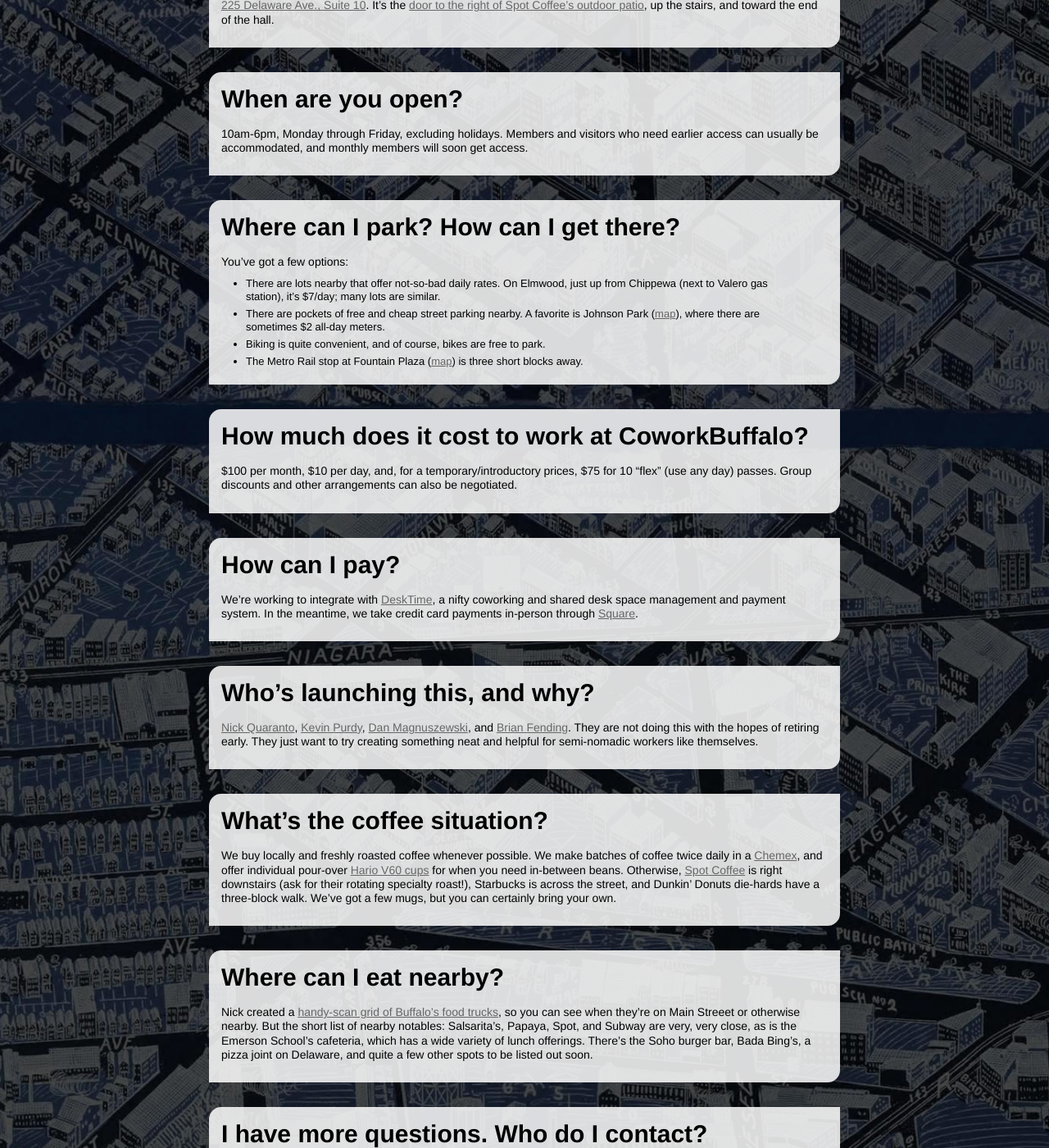
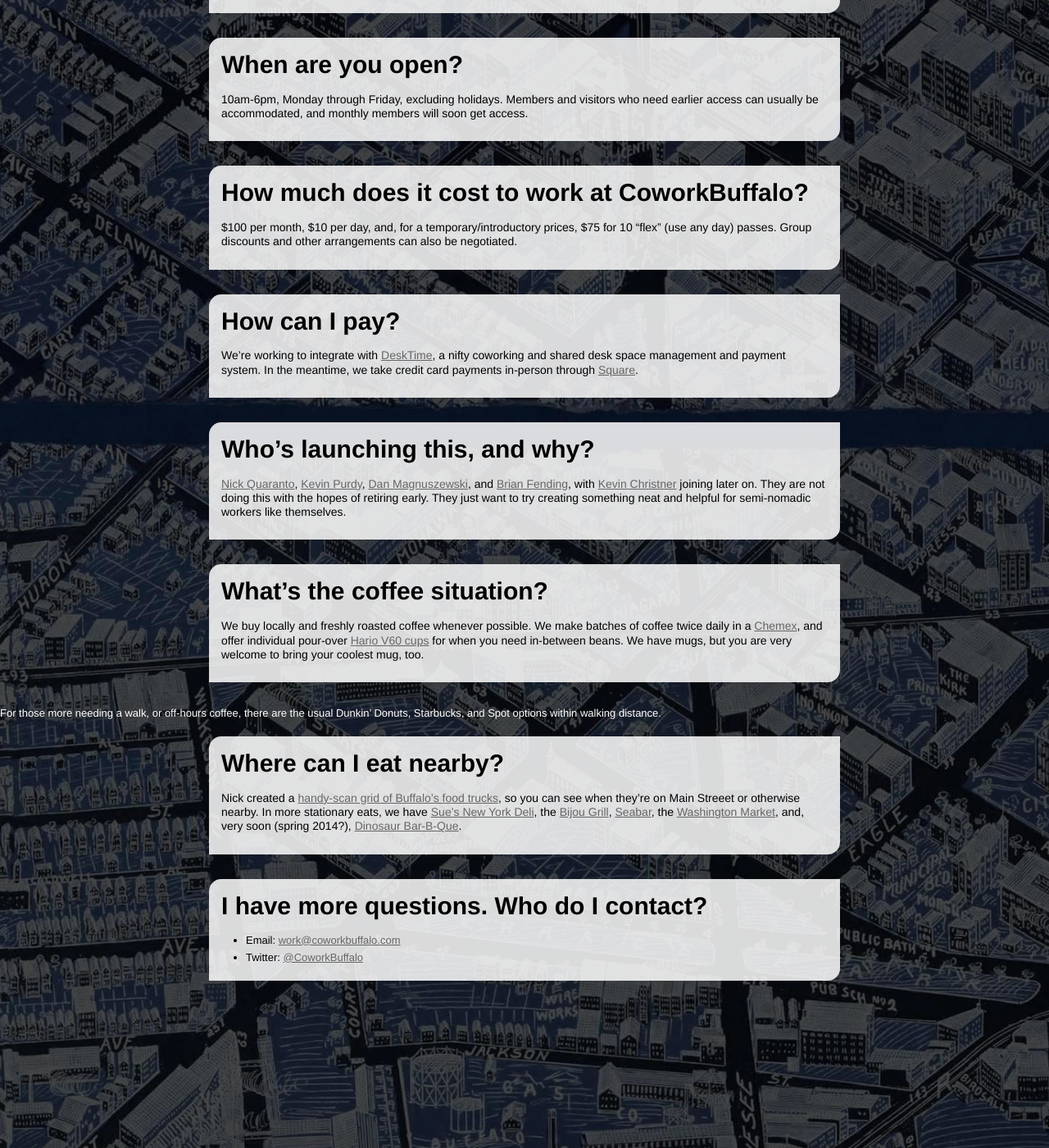
Before and after one commit to coworkbuffalo/coworkbuffalo.github.com, a Jekyll site: the page built from faq/index.markdown, in a window 1280 px wide and 1400 px high, scrolled down 1272 px. Shown: the whole window at 82% size. Built offline with Jekyll 4.4.1, drawn with Linux system fonts in a browser that asks for light colours; Markdown is read by kramdown in place of the engine named in the settings; comment, search, counter and statistics services are not loaded; some of the changed text lies outside the part shown.

Commit message:
Updated to reflect, you know, our new location

```diff
--- a/faq/index.markdown
+++ b/faq/index.markdown
@@ -8,16 +8,14 @@
 > Coworking is the social gathering of a group of people, who are still working independently, but who share values, and who are interested in the synergy that can happen from working with talented people in the same space.
 
 * ### What’s it like in there?
-We have [some preliminary photos](https://www.dropbox.com/sh/uy0r6tkwvei8m7q/Mt8peC1p5U), from before CoworkBuffalo was officially open. We’ll likely have a set of professional photos up soon.  But, for reference:
-  * Eight brand new 200 cm desks: four arranged at a long table, two or three against a wall for “heads down time,” one or two in reserve for now.
-  * Eight brand new office rocker chairs.
-  * Air conditioning and heating.
-  * A phone booth (yes, really) for better sound and more privacy on calls.
-  * An adjoining office space that’s usually available for in-person meetings (or more phone call space).
-  * Windows with a view of City Hall, the new courthouse, and lots of blue sky.
-  * A microwave, a small fridge, a sink and Brita pitcher, and (coming very soon) a coffee station.
-  * Big whiteboard.
-  * Free snacks.
+We have [some preliminary photos](https://www.dropbox.com/sh/uy0r6tkwvei8m7q/Mt8peC1p5U) from our new space on Main Street. We need to get some professional photos, and how! But, for reference:
+  * Seven 200 cm desks in the front "bullpen" area (conversation, window views) with a dozen rocker office chairs.
+  * Three solo desks that accomodate secondary monitors.
+  * Air conditioning and heating (notable in Buffalo!)
+  * Three phone rooms for calls and Skype conferences, and our old-time-y, nostalgic phone booth for some weird reason.
+  * Windows with a view of Main Street, the Metro Rail trains, and Shea's Buffalo (pretty beautiful at sunset).
+  * A microwave, two small fridges, a sink and Brita pitcher.
+  * Free snacks and coffee.
 
 * ### How could you honestly get more work done around other people?
 At a minimum, there is great power in knowing that people can see how many Wikipedia tabs you have open, and whether or not you’re shooting things or stacking cards on your screen. More specifically, there are, sure, some small distractions of people chatting, getting up, and so on. But the big distractions of home (waiting on UPS, guilt over chores, entertainment) and coffee shops (variable music, close quarters, power/Wi-Fi limits) are gone.
@@ -26,17 +24,17 @@
 Quite solid. It’s a Time Warner Cable business line, which means a stable, honest 10 mbps down and 1 mbps up.
 
 * ### Where is CoworkBuffalo?
-[225 Delaware Ave., Suite 10](http://maps.google.com/maps?q=225+delaware+ave+buffalo+ny&hl=en&sll=42.892308,-78.871676&sspn=0.004826,0.009645&hnear=225+Delaware+Ave,+Buffalo,+Erie,+New+York+14202&t=m&z=16). It’s the [door to the right of Spot Coffee’s outdoor patio](https://www.dropbox.com/s/thuubvywer1rnp6/Cowork_Buffalo_outer_door.jpg), up the stairs, and toward the end of the hall.
+[653 Main St., Suite 104](https://maps.google.com/maps?t=m&ll=42.89123039999998%2C-78.8745409&q=coworkbuffalo&spn=0.0031989896548163146%2C0.005821800114064703&output=classic). It’s two doors to the left of the Bijou Grill (facing from Main St.), and across from Shea's Ticket Office. (You typically park on Washington, Ellicott, or another nearby street to the East.
 
 * ### When are you open?
 10am-6pm, Monday through Friday, excluding holidays. Members and visitors who need earlier access can usually be accommodated, and monthly members will soon get access.
 
-* ### Where can I park? How can I get there?
+<!-- * ### Where can I park? How can I get there?
 You've got a few options:
   * There are lots nearby that offer not-so-bad daily rates. On Elmwood, just up from Chippewa (next to Valero gas station), it's $7/day; many lots are similar.
   * There are pockets of free and cheap street parking nearby. A favorite is Johnson Park ([map](https://maps.google.com/maps?q=johnson+park,+buffalo,+ny&ll=42.892819,-78.878703&spn=0.006013,0.013937&hnear=Johnson+Park,+Buffalo,+Erie,+New+York&t=m&z=17)), where there are sometimes $2 all-day meters.
   * Biking is quite convenient, and of course, bikes are free to park.
-  * The Metro Rail stop at Fountain Plaza ([map](https://maps.google.com/maps?q=RAIL+at+Fountain+Plaza+Station&hl=en&hnear=RAIL+at+Fountain+Plaza+Station&t=m&z=16)) is three short blocks away.
+  * The Metro Rail stop at Fountain Plaza ([map](https://maps.google.com/maps?q=RAIL+at+Fountain+Plaza+Station&hl=en&hnear=RAIL+at+Fountain+Plaza+Station&t=m&z=16)) is three short blocks away. -->
 
 * ### How much does it cost to work at CoworkBuffalo?
 $100 per month, $10 per day, and, for a temporary/introductory prices, $75 for 10 “flex” (use any day) passes. Group discounts and other arrangements can also be negotiated.
@@ -45,14 +43,15 @@
 We're working to integrate with [DeskTime](https://www.desktimeapp.com/), a nifty coworking and shared desk space management and payment system. In the meantime, we take credit card payments in-person through [Square](https://squareup.com/).
 
 * ### Who’s launching this, and why?
-[Nick Quaranto](http://twitter.com/qrush), [Kevin Purdy](http://twitter.com/kevinpurdy), [Dan Magnuszewski](http://twitter.com/magnachef), and [Brian Fending](http://twitter.com/fending). They are not doing this with the hopes of retiring early. They just want to try creating something neat and helpful for semi-nomadic workers like themselves.
+[Nick Quaranto](http://twitter.com/qrush), [Kevin Purdy](http://twitter.com/kevinpurdy), [Dan Magnuszewski](http://twitter.com/magnachef), and [Brian Fending](http://twitter.com/fending), with [Kevin Christner](http://twitter.com/sailflyer) joining later on. They are not doing this with the hopes of retiring early. They just want to try creating something neat and helpful for semi-nomadic workers like themselves.
 
 * ### What’s the coffee situation?
-We buy locally and freshly roasted coffee whenever possible. We make batches of coffee twice daily in a [Chemex](http://www.chemexcoffeemaker.com/), and offer individual pour-over [Hario V60 cups](http://www.gimmecoffee.com/galleries/brewing_at_home_part_5_pour_ov/) for when you need in-between beans.
-Otherwise, [Spot Coffee](http://www.spotcoffee.com/) is right downstairs (ask for their rotating specialty roast!), Starbucks is across the street, and Dunkin’ Donuts die-hards have a three-block walk. We've got a few mugs, but you can certainly bring your own.
+We buy locally and freshly roasted coffee whenever possible. We make batches of coffee twice daily in a [Chemex](http://www.chemexcoffeemaker.com/), and offer individual pour-over [Hario V60 cups](http://www.gimmecoffee.com/galleries/brewing_at_home_part_5_pour_ov/) for when you need in-between beans. We have mugs, but you are very welcome to bring your coolest mug, too.
+
+For those more needing a walk, or off-hours coffee, there are the usual Dunkin' Donuts, Starbucks, and Spot options within walking distance.
 
 * ### Where can I eat nearby?
-Nick created a [handy-scan grid of Buffalo’s food trucks](http://coworkbuffalo.com/food/), so you can see when they’re on Main Streeet or otherwise nearby.  But the short list of nearby notables: Salsarita’s, Papaya, Spot, and Subway are very, very close, as is the Emerson School’s cafeteria, which has a wide variety of lunch offerings. There’s the Soho burger bar, Bada Bing’s, a pizza joint on Delaware, and quite a few other spots to be listed out soon.
+Nick created a [handy-scan grid of Buffalo’s food trucks](http://coworkbuffalo.com/food/), so you can see when they’re on Main Streeet or otherwise nearby. In more stationary eats, we have [Sue's New York Deli](http://www.suesnydeli.com/), the [Bijou Grill](http://bijougrille.com/), [Seabar](http://seabarsushi.com/), the [Washington Market](http://thewashingtonmarket.com/), and, very soon (spring 2014?), [Dinosaur Bar-B-Que](http://www.dinosaurbarbque.com/).
 
 * ### I have more questions. Who do I contact?
   * Email: [work@coworkbuffalo.com](mailto:work@coworkbuffalo.com)
```
